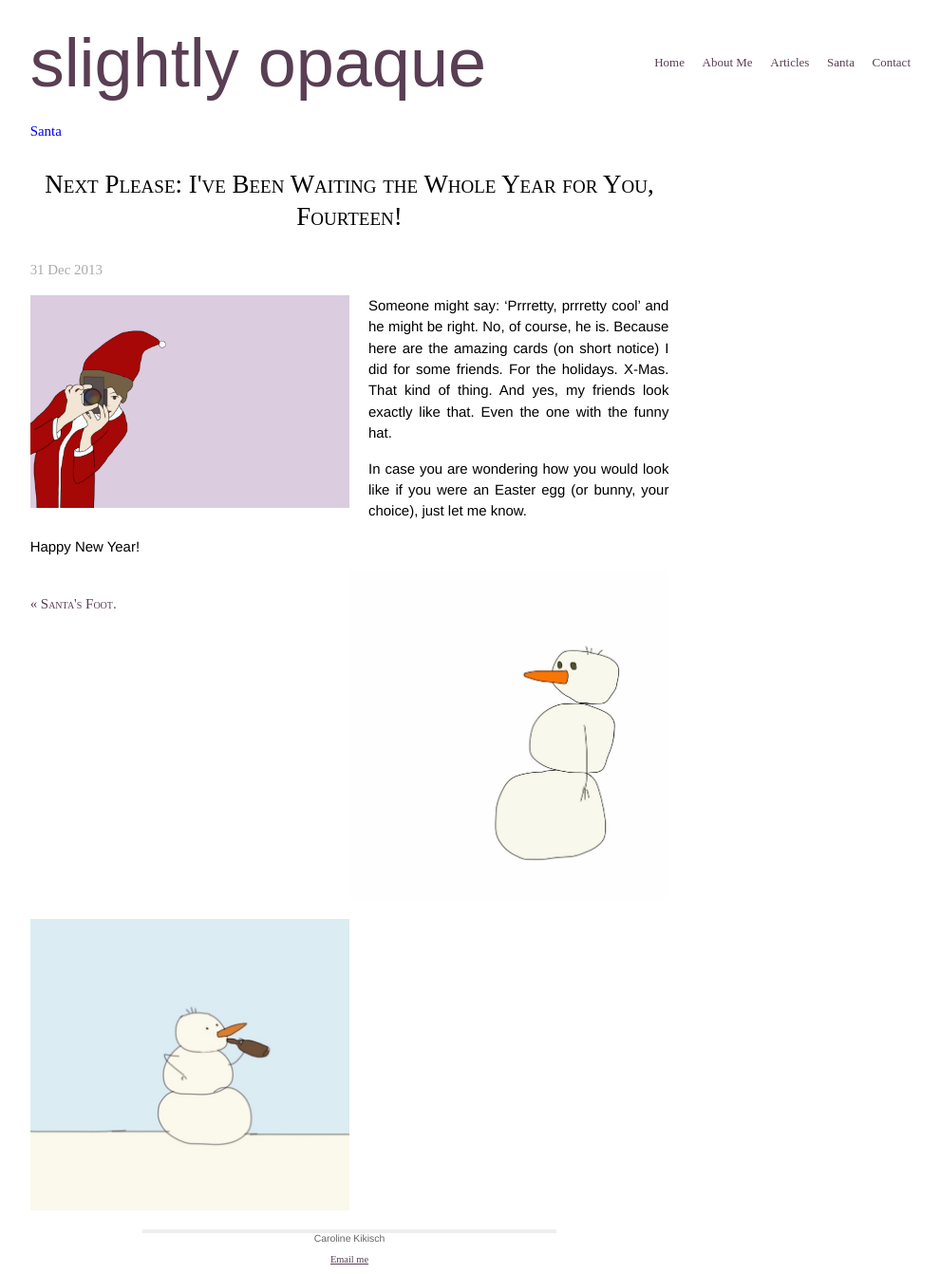
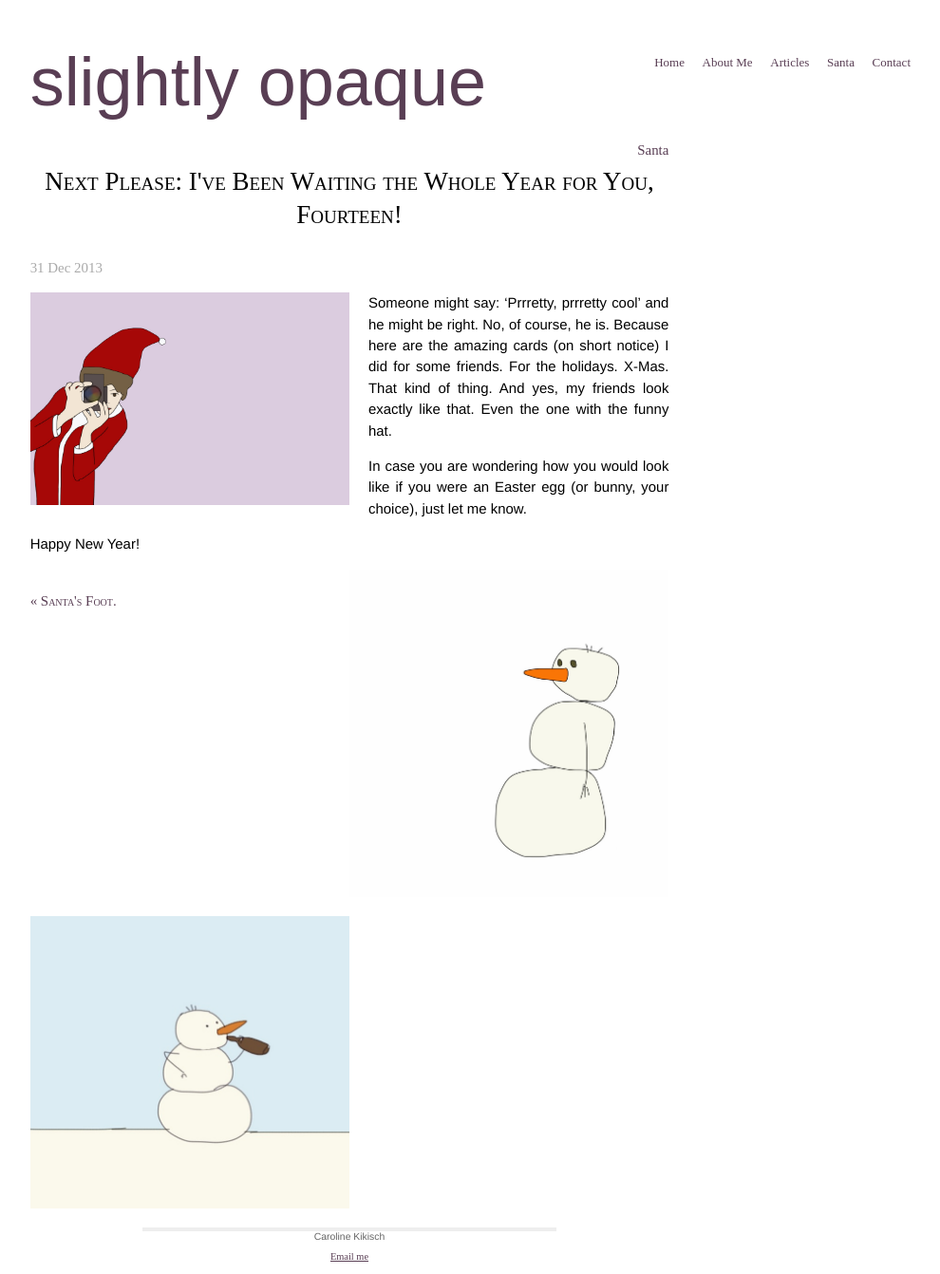
Before and after one commit to slightlyopaque/slightlyopaque_old.github.io, a Jekyll site: the page built from _posts/2013-12-31-next-please-i-ve-been-waiting-the-whole-year-for-you-fourteen.markdown, in a window 1280 px wide. Shown: the whole page at 95% size, without its empty margins (272-1262 px from the left). Built offline with Jekyll 4.4.1, drawn with Linux system fonts in a browser that asks for light colours; Markdown is read by kramdown in place of the engine named in the settings.

Commit message:
- class “directory” eingefügt . Übersicht zu den Artikeln - kleine Style-Änderungen

```diff
--- a/_layouts/post.html
+++ b/_layouts/post.html
@@ -1,7 +1,7 @@
 ---
 layout: all_kinds_of_posts
 ---
-<nav>
+<nav class="directory">
 	<a href="/Articles.html" >Articles</a>
 </nav>
 
--- a/_layouts/santa.html
+++ b/_layouts/santa.html
@@ -1,7 +1,7 @@
 ---
 layout: all_kinds_of_posts
 ---
- <nav>
+ <nav class="directory">
 	 <a href="/Santa.html" >Santa</a>
 </nav>
 
--- a/css/main.css
+++ b/css/main.css
@@ -22,7 +22,7 @@ body {
 h1, h2, h3, h4, h5, h6 {
   font-size: 100%; }
 
-h1 { margin-bottom: 1em; }
+h1 { margin: 2em 0 1em 0;}
 .post h1 {text-align: center;
 	font-size: 1.8em;
 
@@ -31,13 +31,18 @@ h1 { margin-bottom: 1em; }
 p { margin: 1em 0; }
 
 a {
-/*	color: #593e54;*/
+	color: #593E54;
 	text-decoration: none;
 	font-family: Avenir; sans-serif;
 }
 
 a:hover   { color: #000; }
 /*a:visited { color: #a0a; }*/
+
+.directory a {
+	float:right;
+	font-weight: 500;
+}
 
 #navigation_bar {
 	float: right;
@@ -90,7 +95,7 @@ font-family: Avenir; sans-serif;
 
 .posts li {
   line-height: 1.75em;
-  margin-bottom: 10px;
+  margin: 0 0px 15px 0;
   overflow: auto;
 }
 
@@ -98,7 +103,7 @@ font-family: Avenir; sans-serif;
 
 .posts span {
   color: #aaa;
-  font-family: Monaco, "Courier New", monospace;
+  font-family: Avenir;
   font-size: 80%;
   float: right;
   padding: 0;
@@ -243,6 +248,8 @@ footer {
 
 .posts a {
 	display: block;
+	font-variant: small-caps;
+	font-size: medium;
 }
 
 .posts p {
```
